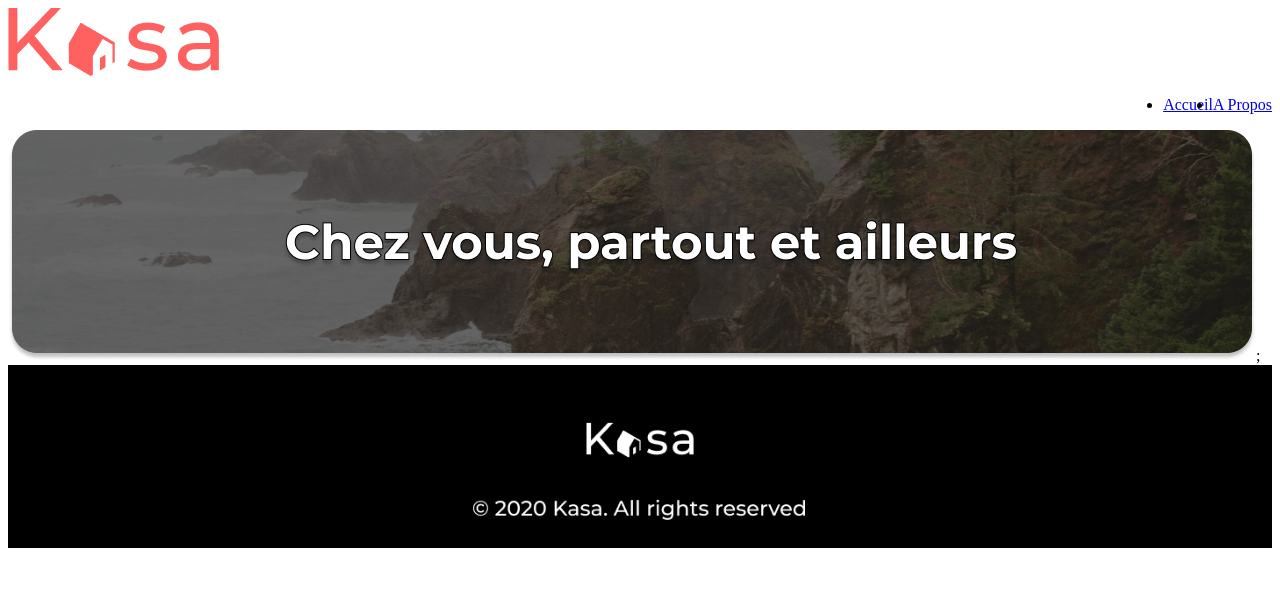
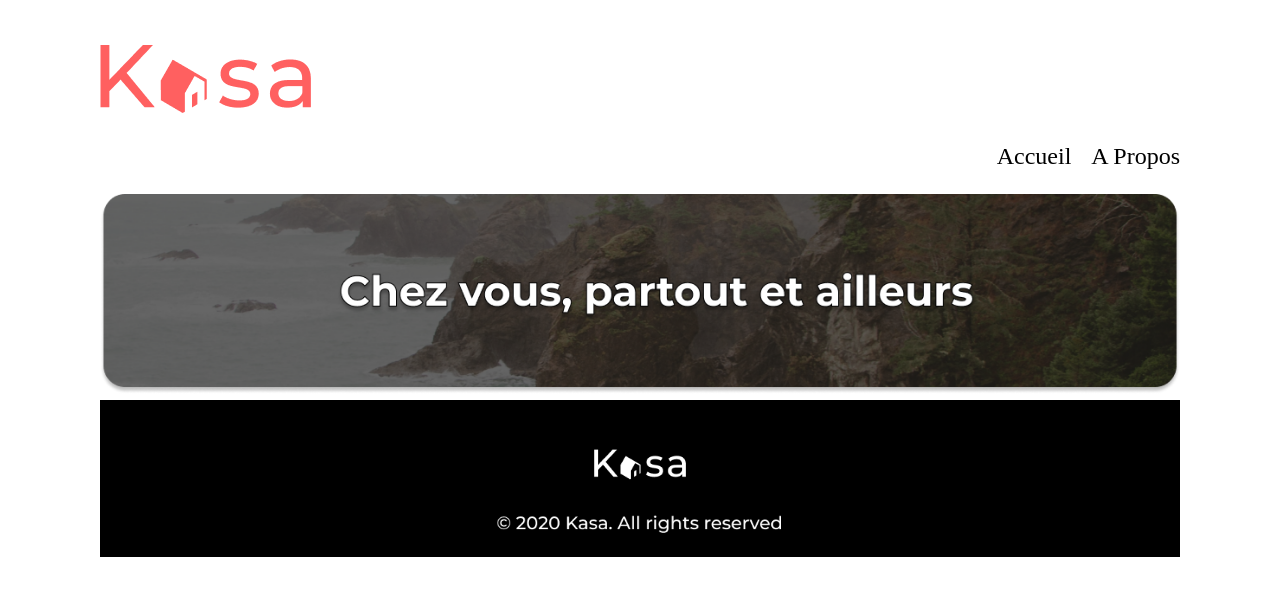
Before and after one commit to NatashaFinkel/Kasa, a React (Create React App) app: page / in a window 1280 px wide. Shown: the top 596 px of the page. Built offline with nearby package versions, Linux system fonts and the light colour scheme.

Commit message:
Ajouts de styles et de classes

```diff
--- a/src/App.css
+++ b/src/App.css
@@ -1,3 +1,35 @@
+/*
+    max-width: 100%;
+    width: 100%;
+    box-sizing: border-box;
+    margin: 0 auto;
+    position: relative;
+*/
+body {
+  padding: 45px 100px 0px;
+  margin: 0;
+  font-family: Montserrat;
+  font-size: 24px;
+}
+
+ul {
+  gap: 20px;
+}
+
+li {
+  list-style-type: none;
+}
+
+a {
+  color: black;
+  text-decoration: none;
+  font-weight: 500;
+}
+
+.full-width {
+  width: 100%;
+}
+
 .App {
   text-align: center;
 }
@@ -32,11 +64,12 @@
   justify-content: center;
 }
 
-.footer-display {
+/* .footer-display {
   max-width: 100%;
-  width: 100%;
+  width: 109%;
   box-sizing: border-box;
   margin: 0 auto;
   position: relative;
   bottom: 0;
-}/*# sourceMappingURL=App.css.map */
+  left: -108px;
+} *//*# sourceMappingURL=App.css.map */
--- a/src/App.scss
+++ b/src/App.scss
@@ -1,3 +1,34 @@
+@import "./styles/variables";
+//@import "./styles/mixin";
+
+body {
+  padding: $body-padding;
+  margin: 0;
+  font-family: $primary-font;
+  font-size: $primary-font-size;
+}
+
+ul {
+  gap: 20px;
+}
+
+li {
+  list-style-type: none;
+}
+
+a{
+  color: black;
+  text-decoration: none;
+  font-weight: 500;
+}
+
+.full-width {
+  width: 100%;
+}
+footer {
+  @import "./styles/mixin";
+}
+
 .App {
   text-align: center;
 }
@@ -33,11 +64,12 @@
   justify-content: center;
 }
 
-.footer-display {
+/* .footer-display {
   max-width: 100%;
-  width: 100%;
+  width: 109%;
   box-sizing: border-box;
   margin: 0 auto;
   position: relative;
   bottom: 0;
-}
+  left: -108px;
+} */
--- a/src/components/about/AboutBanner.jsx
+++ b/src/components/about/AboutBanner.jsx
@@ -1,7 +1,7 @@
 import aboutBannerImg from "./aboutBanner.png";
 
 function AboutBanner() {
-  return <img src={aboutBannerImg} alt="bannière de la page À propos"></img>;
+  return <img src={aboutBannerImg} className="full-width" alt="bannière de la page À propos"></img>;
 }
 
 export default AboutBanner;
--- a/src/components/footer/Footer.jsx
+++ b/src/components/footer/Footer.jsx
@@ -2,7 +2,7 @@ import "./_footer.scss";
 import FooterImg from "./D_Footer.png";
 
 function Footer() {
-  return <img src={FooterImg} className="footer-display" alt="footer"></img>;
+    return <img src={FooterImg} className="footer-display" alt="footer"></img>;
 }
 
 export default Footer;
--- a/src/components/footer/_footer.scss
+++ b/src/components/footer/_footer.scss
@@ -1,8 +1,8 @@
 .footer-display {
-    max-width: 100%;
-    width: 100%;
-    box-sizing: border-box;
-    margin: 0 auto;
-    position: relative;
-    bottom: 0;
+  width: 100%;
+  box-sizing: border-box;
+  margin: 0 auto;
+  position: relative;
+  bottom: 0;
+ // left: -108px;
 }
--- a/src/components/home/HomeBanner.jsx
+++ b/src/components/home/HomeBanner.jsx
@@ -3,7 +3,7 @@ import homeBannerImg from "./homeBanner.png";
 function HomeBanner() {
   return (
     <div>
-      <img src={homeBannerImg} alt="bannière de la page d'accueil"></img>;
+      <img src={homeBannerImg}className="full-width" alt="bannière de la page d'accueil"></img>
     </div>
   );
 }
```
Also changed, not shown: 1 other file (tests, documents, lock files or other folders).
